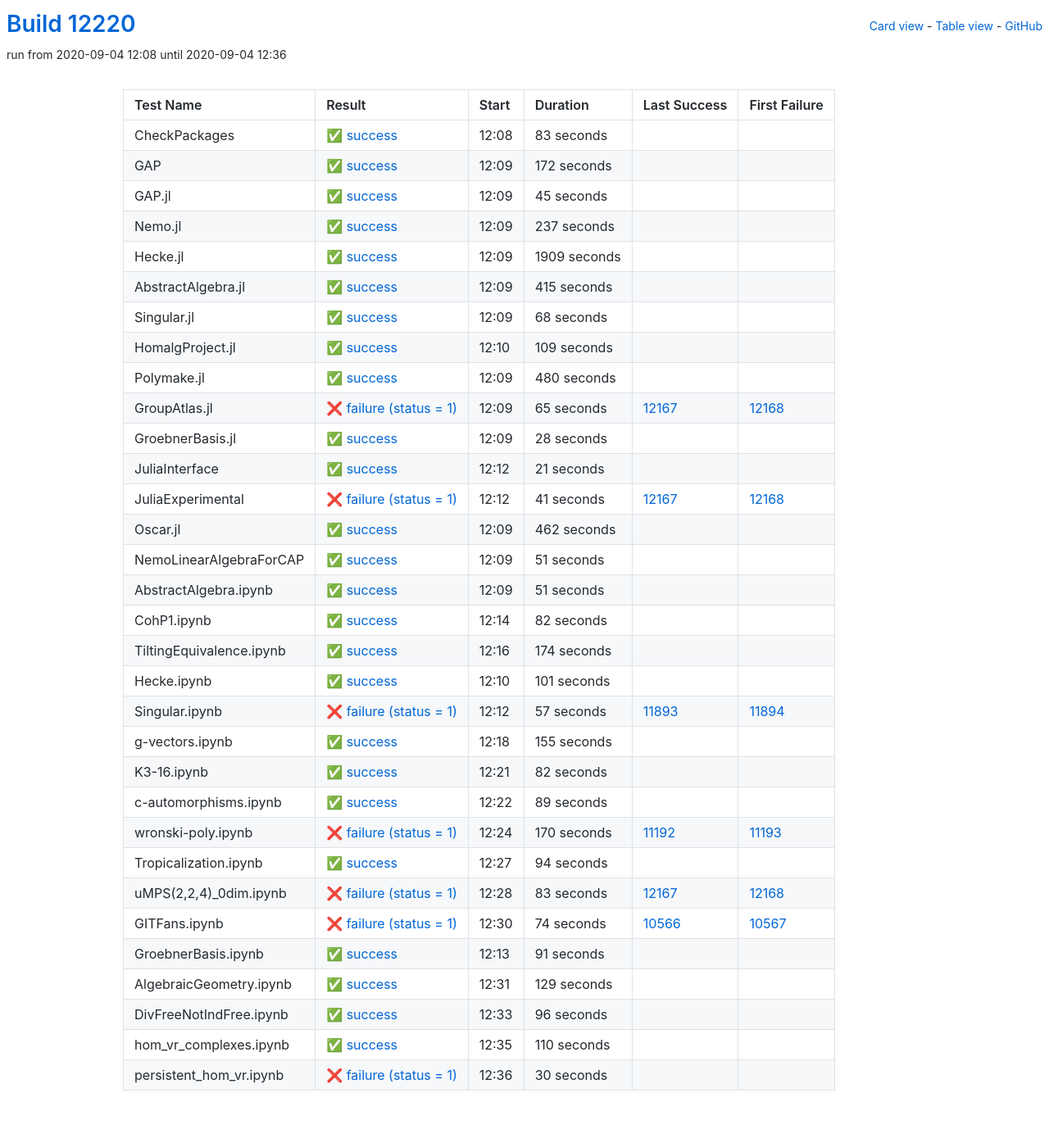
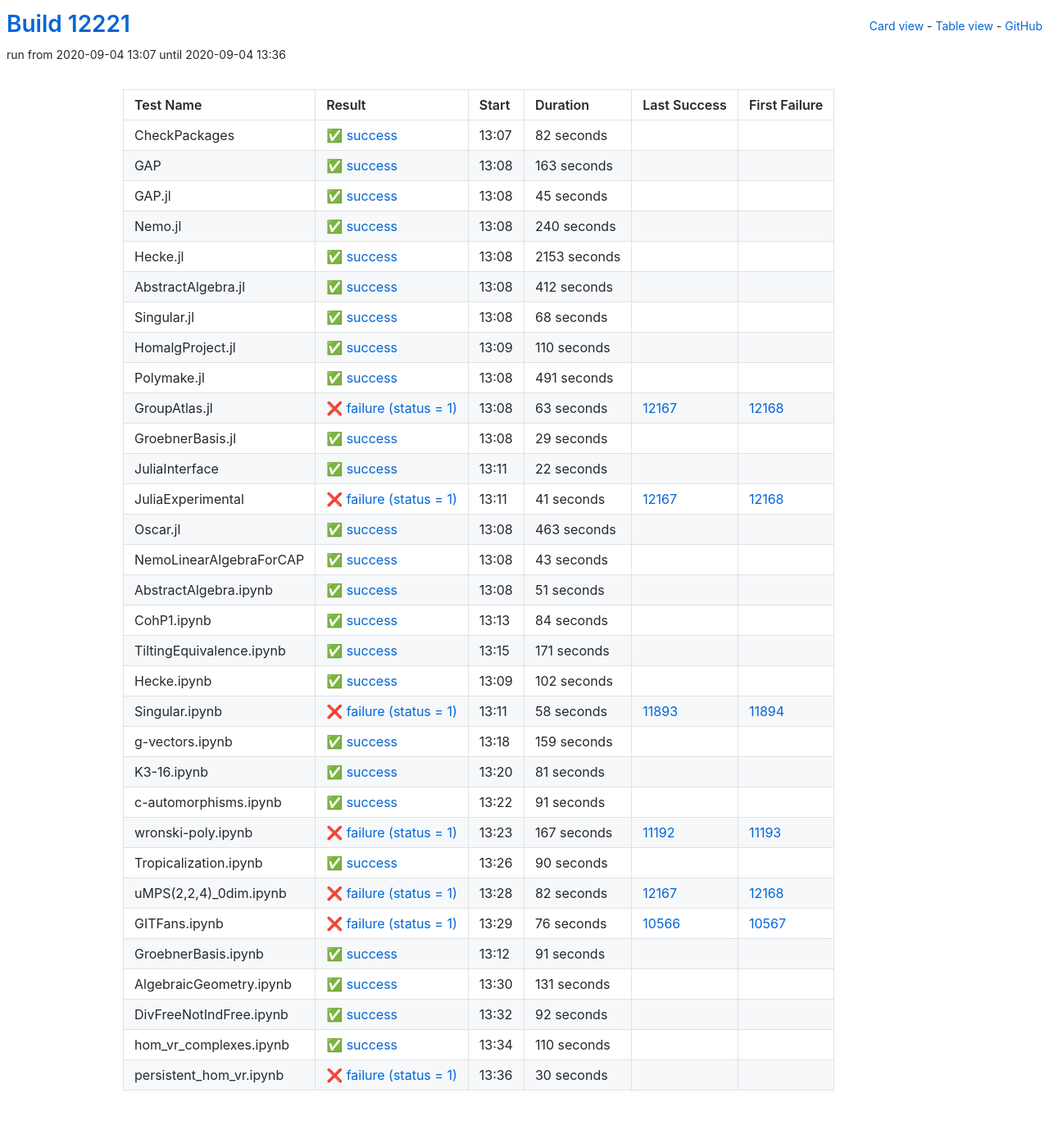
Before and after one commit to oscar-system/oscar-ci-status, a Jekyll site: the page built from table.html, in a window 1280 px wide. Shown: the whole page at 82% size. Built offline with Jekyll 4.4.1, drawn with Linux system fonts in a browser that asks for light colours.

Commit message:
Build #12221

```diff
--- a/_data/ci.yml
+++ b/_data/ci.yml
@@ -1,6 +1,6 @@
 ---
-build: 12220
-build_url: https://oscarci.mathematik.uni-kl.de/job/oscar/12220/
+build: 12221
+build_url: https://oscarci.mathematik.uni-kl.de/job/oscar/12221/
 job: oscar
 organization: oscar-system
 repo: oscar-ci-status
@@ -8,32 +8,32 @@
 tests:
 - name: CheckPackages
   id: checkpackages
-  log: https://oscarci.mathematik.uni-kl.de/job/oscar/12220/artifact/logs/build-12220/CheckPackages.log
-  start: 2020-09-04 12:08
+  log: https://oscarci.mathematik.uni-kl.de/job/oscar/12221/artifact/logs/build-12221/CheckPackages.log
+  start: 2020-09-04 13:07
   success: true
   exitcode: 0
   status: success
-  duration: 83
+  duration: 82
   last_success: false
   last_success_url:
   first_failure: false
   first_failure_url:
 - name: GAP
   id: gap
-  log: https://oscarci.mathematik.uni-kl.de/job/oscar/12220/artifact/logs/build-12220/GAP.log
-  start: 2020-09-04 12:09
+  log: https://oscarci.mathematik.uni-kl.de/job/oscar/12221/artifact/logs/build-12221/GAP.log
+  start: 2020-09-04 13:08
   success: true
   exitcode: 0
   status: success
-  duration: 172
+  duration: 163
   last_success: false
   last_success_url:
   first_failure: false
   first_failure_url:
 - name: GAP.jl
   id: gap-jl
-  log: https://oscarci.mathematik.uni-kl.de/job/oscar/12220/artifact/logs/build-12220/GAP.jl.log
-  start: 2020-09-04 12:09
+  log: https://oscarci.mathematik.uni-kl.de/job/oscar/12221/artifact/logs/build-12221/GAP.jl.log
+  start: 2020-09-04 13:08
   success: true
   exitcode: 0
   status: success
@@ -44,44 +44,44 @@
   first_failure_url:
 - name: Nemo.jl
   id: nemo-jl
-  log: https://oscarci.mathematik.uni-kl.de/job/oscar/12220/artifact/logs/build-12220/Nemo.jl.log
-  start: 2020-09-04 12:09
+  log: https://oscarci.mathematik.uni-kl.de/job/oscar/12221/artifact/logs/build-12221/Nemo.jl.log
+  start: 2020-09-04 13:08
   success: true
   exitcode: 0
   status: success
-  duration: 237
+  duration: 240
   last_success: false
   last_success_url:
   first_failure: false
   first_failure_url:
 - name: Hecke.jl
   id: hecke-jl
-  log: https://oscarci.mathematik.uni-kl.de/job/oscar/12220/artifact/logs/build-12220/Hecke.jl.log
-  start: 2020-09-04 12:09
+  log: https://oscarci.mathematik.uni-kl.de/job/oscar/12221/artifact/logs/build-12221/Hecke.jl.log
+  start: 2020-09-04 13:08
   success: true
   exitcode: 0
   status: success
-  duration: 1909
+  duration: 2153
   last_success: false
   last_success_url:
   first_failure: false
   first_failure_url:
 - name: AbstractAlgebra.jl
   id: abstractalgebra-jl
-  log: https://oscarci.mathematik.uni-kl.de/job/oscar/12220/artifact/logs/build-12220/AbstractAlgebra.jl.log
-  start: 2020-09-04 12:09
+  log: https://oscarci.mathematik.uni-kl.de/job/oscar/12221/artifact/logs/build-12221/AbstractAlgebra.jl.log
+  start: 2020-09-04 13:08
   success: true
   exitcode: 0
   status: success
-  duration: 415
+  duration: 412
   last_success: false
   last_success_url:
   first_failure: false
   first_failure_url:
 - name: Singular.jl
   id: singular-jl
-  log: https://oscarci.mathematik.uni-kl.de/job/oscar/12220/artifact/logs/build-12220/Singular.jl.log
-  start: 2020-09-04 12:09
+  log: https://oscarci.mathematik.uni-kl.de/job/oscar/12221/artifact/logs/build-12221/Singular.jl.log
+  start: 2020-09-04 13:08
   success: true
   exitcode: 0
   status: success
@@ -92,68 +92,68 @@
   first_failure_url:
 - name: HomalgProject.jl
   id: homalgproject-jl
-  log: https://oscarci.mathematik.uni-kl.de/job/oscar/12220/artifact/logs/build-12220/HomalgProject.jl.log
-  start: 2020-09-04 12:10
+  log: https://oscarci.mathematik.uni-kl.de/job/oscar/12221/artifact/logs/build-12221/HomalgProject.jl.log
+  start: 2020-09-04 13:09
   success: true
   exitcode: 0
   status: success
-  duration: 109
+  duration: 110
   last_success: false
   last_success_url:
   first_failure: false
   first_failure_url:
 - name: Polymake.jl
   id: polymake-jl
-  log: https://oscarci.mathematik.uni-kl.de/job/oscar/12220/artifact/logs/build-12220/Polymake.jl.log
-  start: 2020-09-04 12:09
+  log: https://oscarci.mathematik.uni-kl.de/job/oscar/12221/artifact/logs/build-12221/Polymake.jl.log
+  start: 2020-09-04 13:08
   success: true
   exitcode: 0
   status: success
-  duration: 480
+  duration: 491
   last_success: false
   last_success_url:
   first_failure: false
   first_failure_url:
 - name: GroupAtlas.jl
   id: groupatlas-jl
-  log: https://oscarci.mathematik.uni-kl.de/job/oscar/12220/artifact/logs/build-12220/GroupAtlas.jl.log
-  start: 2020-09-04 12:09
+  log: https://oscarci.mathematik.uni-kl.de/job/oscar/12221/artifact/logs/build-12221/GroupAtlas.jl.log
+  start: 2020-09-04 13:08
   success: false
   exitcode: 1
   status: failure
-  duration: 65
+  duration: 63
   last_success: 12167
   last_success_url: https://oscarci.mathematik.uni-kl.de/job/oscar/12167/
   first_failure: 12168
   first_failure_url: https://oscarci.mathematik.uni-kl.de/job/oscar/12168/
 - name: GroebnerBasis.jl
   id: groebnerbasis-jl
-  log: https://oscarci.mathematik.uni-kl.de/job/oscar/12220/artifact/logs/build-12220/GroebnerBasis.jl.log
-  start: 2020-09-04 12:09
+  log: https://oscarci.mathematik.uni-kl.de/job/oscar/12221/artifact/logs/build-12221/GroebnerBasis.jl.log
+  start: 2020-09-04 13:08
   success: true
   exitcode: 0
   status: success
-  duration: 28
+  duration: 29
   last_success: false
   last_success_url:
   first_failure: false
   first_failure_url:
 - name: JuliaInterface
   id: juliainterface
-  log: https://oscarci.mathematik.uni-kl.de/job/oscar/12220/artifact/logs/build-12220/JuliaInterface.log
-  start: 2020-09-04 12:12
+  log: https://oscarci.mathematik.uni-kl.de/job/oscar/12221/artifact/logs/build-12221/JuliaInterface.log
+  start: 2020-09-04 13:11
   success: true
   exitcode: 0
   status: success
-  duration: 21
+  duration: 22
   last_success: false
   last_success_url:
   first_failure: false
   first_failure_url:
 - name: JuliaExperimental
   id: juliaexperimental
-  log: https://oscarci.mathematik.uni-kl.de/job/oscar/12220/artifact/logs/build-12220/JuliaExperimental.log
-  start: 2020-09-04 12:12
+  log: https://oscarci.mathematik.uni-kl.de/job/oscar/12221/artifact/logs/build-12221/JuliaExperimental.log
+  start: 2020-09-04 13:11
   success: false
   exitcode: 1
   status: failure
@@ -164,32 +164,32 @@
   first_failure_url: https://oscarci.mathematik.uni-kl.de/job/oscar/12168/
 - name: Oscar.jl
   id: oscar-jl
-  log: https://oscarci.mathematik.uni-kl.de/job/oscar/12220/artifact/logs/build-12220/Oscar.jl.log
-  start: 2020-09-04 12:09
+  log: https://oscarci.mathematik.uni-kl.de/job/oscar/12221/artifact/logs/build-12221/Oscar.jl.log
+  start: 2020-09-04 13:08
   success: true
   exitcode: 0
   status: success
-  duration: 462
+  duration: 463
   last_success: false
   last_success_url:
   first_failure: false
   first_failure_url:
 - name: NemoLinearAlgebraForCAP
   id: nemolinearalgebraforcap
-  log: https://oscarci.mathematik.uni-kl.de/job/oscar/12220/artifact/logs/build-12220/NemoLinearAlgebraForCAP.log
-  start: 2020-09-04 12:09
+  log: https://oscarci.mathematik.uni-kl.de/job/oscar/12221/artifact/logs/build-12221/NemoLinearAlgebraForCAP.log
+  start: 2020-09-04 13:08
   success: true
   exitcode: 0
   status: success
-  duration: 51
+  duration: 43
   last_success: false
   last_success_url:
   first_failure: false
   first_failure_url:
 - name: AbstractAlgebra.ipynb
   id: abstractalgebra-ipynb
-  log: https://oscarci.mathematik.uni-kl.de/job/oscar/12220/artifact/logs/build-12220/AbstractAlgebra.ipynb.log
-  start: 2020-09-04 12:09
+  log: https://oscarci.mathematik.uni-kl.de/job/oscar/12221/artifact/logs/build-12221/AbstractAlgebra.ipynb.log
+  start: 2020-09-04 13:08
   success: true
   exitcode: 0
   status: success
@@ -200,140 +200,140 @@
   first_failure_url:
 - name: CohP1.ipynb
   id: cohp1-ipynb
-  log: https://oscarci.mathematik.uni-kl.de/job/oscar/12220/artifact/logs/build-12220/CohP1.ipynb.log
-  start: 2020-09-04 12:14
+  log: https://oscarci.mathematik.uni-kl.de/job/oscar/12221/artifact/logs/build-12221/CohP1.ipynb.log
+  start: 2020-09-04 13:13
   success: true
   exitcode: 0
   status: success
-  duration: 82
+  duration: 84
   last_success: false
   last_success_url:
   first_failure: false
   first_failure_url:
 - name: TiltingEquivalence.ipynb
   id: tiltingequivalence-ipynb
-  log: https://oscarci.mathematik.uni-kl.de/job/oscar/12220/artifact/logs/build-12220/TiltingEquivalence.ipynb.log
-  start: 2020-09-04 12:16
+  log: https://oscarci.mathematik.uni-kl.de/job/oscar/12221/artifact/logs/build-12221/TiltingEquivalence.ipynb.log
+  start: 2020-09-04 13:15
   success: true
   exitcode: 0
   status: success
-  duration: 174
+  duration: 171
   last_success: false
   last_success_url:
   first_failure: false
   first_failure_url:
 - name: Hecke.ipynb
   id: hecke-ipynb
-  log: https://oscarci.mathematik.uni-kl.de/job/oscar/12220/artifact/logs/build-12220/Hecke.ipynb.log
-  start: 2020-09-04 12:10
+  log: https://oscarci.mathematik.uni-kl.de/job/oscar/12221/artifact/logs/build-12221/Hecke.ipynb.log
+  start: 2020-09-04 13:09
   success: true
   exitcode: 0
   status: success
-  duration: 101
+  duration: 102
   last_success: false
   last_success_url:
   first_failure: false
   first_failure_url:
 - name: Singular.ipynb
   id: singular-ipynb
-  log: https://oscarci.mathematik.uni-kl.de/job/oscar/12220/artifact/logs/build-12220/Singular.ipynb.log
-  start: 2020-09-04 12:12
+  log: https://oscarci.mathematik.uni-kl.de/job/oscar/12221/artifact/logs/build-12221/Singular.ipynb.log
+  start: 2020-09-04 13:11
   success: false
   exitcode: 1
   status: failure
-  duration: 57
+  duration: 58
   last_success: 11893
   last_success_url: https://oscarci.mathematik.uni-kl.de/job/oscar/11893/
   first_failure: 11894
   first_failure_url: https://oscarci.mathematik.uni-kl.de/job/oscar/11894/
 - name: g-vectors.ipynb
   id: g-vectors-ipynb
-  log: https://oscarci.mathematik.uni-kl.de/job/oscar/12220/artifact/logs/build-12220/g-vectors.ipynb.log
-  start: 2020-09-04 12:18
+  log: https://oscarci.mathematik.uni-kl.de/job/oscar/12221/artifact/logs/build-12221/g-vectors.ipynb.log
+  start: 2020-09-04 13:18
   success: true
   exitcode: 0
   status: success
-  duration: 155
+  duration: 159
   last_success: false
   last_success_url:
   first_failure: false
   first_failure_url:
 - name: K3-16.ipynb
   id: k3-16-ipynb
-  log: https://oscarci.mathematik.uni-kl.de/job/oscar/12220/artifact/logs/build-12220/K3-16.ipynb.log
-  start: 2020-09-04 12:21
+  log: https://oscarci.mathematik.uni-kl.de/job/oscar/12221/artifact/logs/build-12221/K3-16.ipynb.log
+  start: 2020-09-04 13:20
   success: true
   exitcode: 0
   status: success
-  duration: 82
+  duration: 81
   last_success: false
   last_success_url:
   first_failure: false
   first_failure_url:
 - name: c-automorphisms.ipynb
   id: c-automorphisms-ipynb
-  log: https://oscarci.mathematik.uni-kl.de/job/oscar/12220/artifact/logs/build-12220/c-automorphisms.ipynb.log
-  start: 2020-09-04 12:22
+  log: https://oscarci.mathematik.uni-kl.de/job/oscar/12221/artifact/logs/build-12221/c-automorphisms.ipynb.log
+  start: 2020-09-04 13:22
   success: true
   exitcode: 0
   status: success
-  duration: 89
+  duration: 91
   last_success: false
   last_success_url:
   first_failure: false
   first_failure_url:
 - name: wronski-poly.ipynb
   id: wronski-poly-ipynb
-  log: https://oscarci.mathematik.uni-kl.de/job/oscar/12220/artifact/logs/build-12220/wronski-poly.ipynb.log
-  start: 2020-09-04 12:24
+  log: https://oscarci.mathematik.uni-kl.de/job/oscar/12221/artifact/logs/build-12221/wronski-poly.ipynb.log
+  start: 2020-09-04 13:23
   success: false
   exitcode: 1
   status: failure
-  duration: 170
+  duration: 167
   last_success: 11192
   last_success_url: https://oscarci.mathematik.uni-kl.de/job/oscar/11192/
   first_failure: 11193
   first_failure_url: https://oscarci.mathematik.uni-kl.de/job/oscar/11193/
 - name: Tropicalization.ipynb
   id: tropicalization-ipynb
-  log: https://oscarci.mathematik.uni-kl.de/job/oscar/12220/artifact/logs/build-12220/Tropicalization.ipynb.log
-  start: 2020-09-04 12:27
+  log: https://oscarci.mathematik.uni-kl.de/job/oscar/12221/artifact/logs/build-12221/Tropicalization.ipynb.log
+  start: 2020-09-04 13:26
   success: true
   exitcode: 0
   status: success
-  duration: 94
+  duration: 90
   last_success: false
   last_success_url:
   first_failure: false
   first_failure_url:
 - name: uMPS(2,2,4)_0dim.ipynb
   id: umps-2-2-4-0dim-ipynb
-  log: https://oscarci.mathematik.uni-kl.de/job/oscar/12220/artifact/logs/build-12220/uMPS-2-2-4-_0dim.ipynb.log
-  start: 2020-09-04 12:28
+  log: https://oscarci.mathematik.uni-kl.de/job/oscar/12221/artifact/logs/build-12221/uMPS-2-2-4-_0dim.ipynb.log
+  start: 2020-09-04 13:28
   success: false
   exitcode: 1
   status: failure
-  duration: 83
+  duration: 82
   last_success: 12167
   last_success_url: https://oscarci.mathematik.uni-kl.de/job/oscar/12167/
   first_failure: 12168
   first_failure_url: https://oscarci.mathematik.uni-kl.de/job/oscar/12168/
 - name: GITFans.ipynb
   id: gitfans-ipynb
-  log: https://oscarci.mathematik.uni-kl.de/job/oscar/12220/artifact/logs/build-12220/GITFans.ipynb.log
-  start: 2020-09-04 12:30
+  log: https://oscarci.mathematik.uni-kl.de/job/oscar/12221/artifact/logs/build-12221/GITFans.ipynb.log
+  start: 2020-09-04 13:29
   success: false
   exitcode: 1
   status: failure
-  duration: 74
+  duration: 76
   last_success: 10566
   last_success_url: https://oscarci.mathematik.uni-kl.de/job/oscar/10566/
   first_failure: 10567
   first_failure_url: https://oscarci.mathematik.uni-kl.de/job/oscar/10567/
 - name: GroebnerBasis.ipynb
   id: groebnerbasis-ipynb
-  log: https://oscarci.mathematik.uni-kl.de/job/oscar/12220/artifact/logs/build-12220/GroebnerBasis.ipynb.log
-  start: 2020-09-04 12:13
+  log: https://oscarci.mathematik.uni-kl.de/job/oscar/12221/artifact/logs/build-12221/GroebnerBasis.ipynb.log
+  start: 2020-09-04 13:12
   success: true
   exitcode: 0
   status: success
@@ -344,32 +344,32 @@
   first_failure_url:
 - name: AlgebraicGeometry.ipynb
   id: algebraicgeometry-ipynb
-  log: https://oscarci.mathematik.uni-kl.de/job/oscar/12220/artifact/logs/build-12220/AlgebraicGeometry.ipynb.log
-  start: 2020-09-04 12:31
+  log: https://oscarci.mathematik.uni-kl.de/job/oscar/12221/artifact/logs/build-12221/AlgebraicGeometry.ipynb.log
+  start: 2020-09-04 13:30
   success: true
   exitcode: 0
   status: success
-  duration: 129
+  duration: 131
   last_success: false
   last_success_url:
   first_failure: false
   first_failure_url:
 - name: DivFreeNotIndFree.ipynb
   id: divfreenotindfree-ipynb
-  log: https://oscarci.mathematik.uni-kl.de/job/oscar/12220/artifact/logs/build-12220/DivFreeNotIndFree.ipynb.log
-  start: 2020-09-04 12:33
+  log: https://oscarci.mathematik.uni-kl.de/job/oscar/12221/artifact/logs/build-12221/DivFreeNotIndFree.ipynb.log
+  start: 2020-09-04 13:32
   success: true
   exitcode: 0
   status: success
-  duration: 96
+  duration: 92
   last_success: false
   last_success_url:
   first_failure: false
   first_failure_url:
 - name: hom_vr_complexes.ipynb
   id: hom-vr-complexes-ipynb
-  log: https://oscarci.mathematik.uni-kl.de/job/oscar/12220/artifact/logs/build-12220/hom_vr_complexes.ipynb.log
-  start: 2020-09-04 12:35
+  log: https://oscarci.mathematik.uni-kl.de/job/oscar/12221/artifact/logs/build-12221/hom_vr_complexes.ipynb.log
+  start: 2020-09-04 13:34
   success: true
   exitcode: 0
   status: success
@@ -380,8 +380,8 @@
   first_failure_url:
 - name: persistent_hom_vr.ipynb
   id: persistent-hom-vr-ipynb
-  log: https://oscarci.mathematik.uni-kl.de/job/oscar/12220/artifact/logs/build-12220/persistent_hom_vr.ipynb.log
-  start: 2020-09-04 12:36
+  log: https://oscarci.mathematik.uni-kl.de/job/oscar/12221/artifact/logs/build-12221/persistent_hom_vr.ipynb.log
+  start: 2020-09-04 13:36
   success: false
   exitcode: 1
   status: failure
```
Also changed, not shown: README.md.
